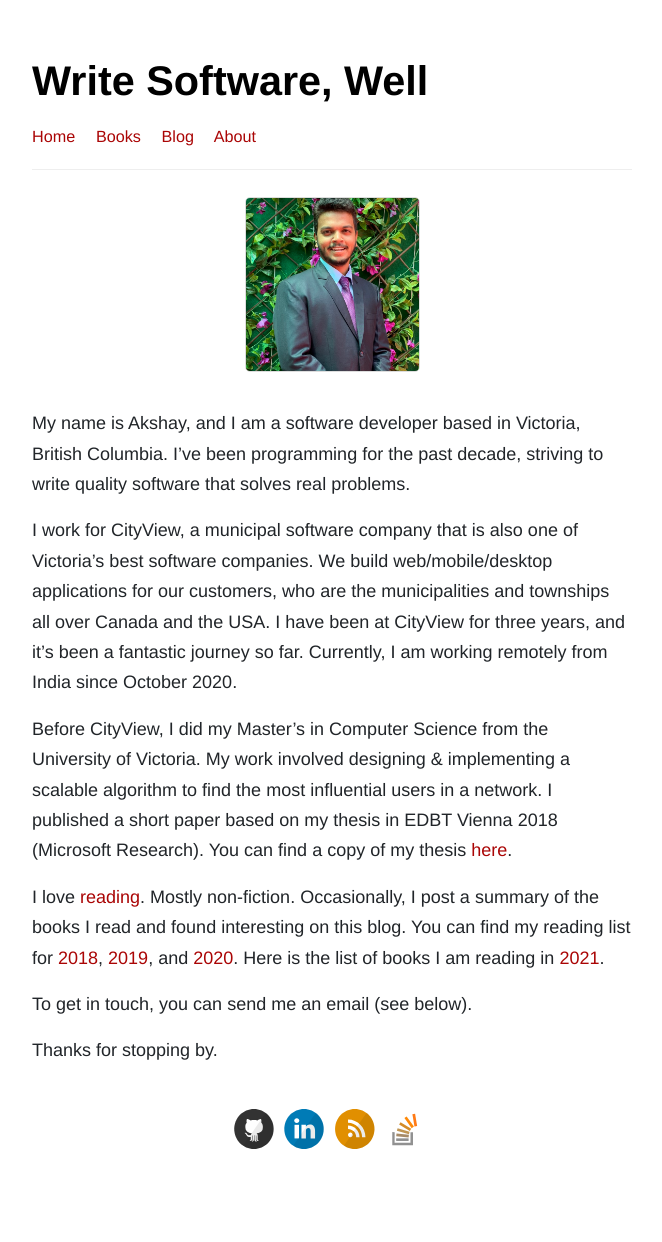
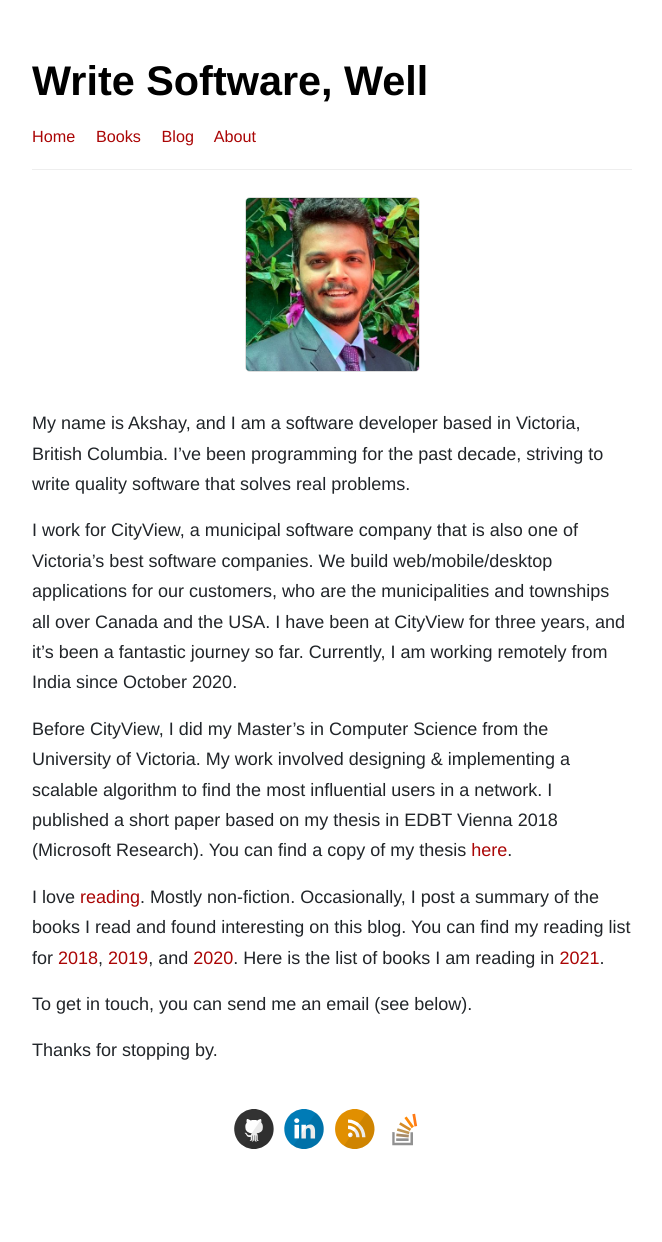
Before and after one commit to akshayKhot/akshayKhot.github.io, a Jekyll site: the page built from about.md, in a window 1280 px wide. Shown: the whole page, without its empty margins (308-970 px from the left). Built offline with Jekyll 4.4.1, drawn with Linux system fonts in a browser that asks for light colours.

Commit message:
Update DP

```diff
--- a/about.md
+++ b/about.md
@@ -5,8 +5,8 @@ permalink: /about/
 ---
 
 <div class="about">
-    <a href="/images/Akshay.jpg">
-    <img src="/images/Akshay.jpg" alt="Akshay Khot">
+    <a href="/images/Akshay.jpeg">
+    <img src="/images/Akshay.jpeg" alt="Akshay Khot">
     </a>
 </div>
 
```
Also changed, not shown: images/Akshay.jpeg (added), images/Akshay_full.jpg (renamed from images/Akshay.jpg).
